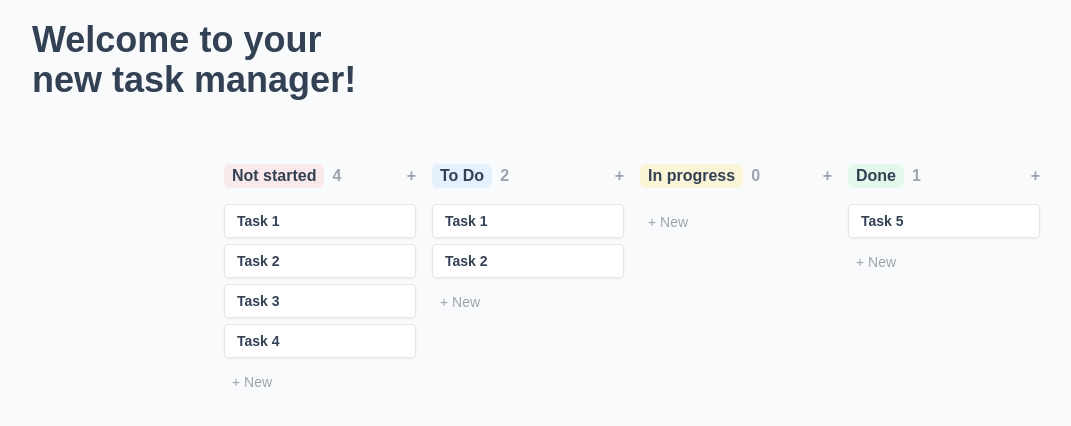
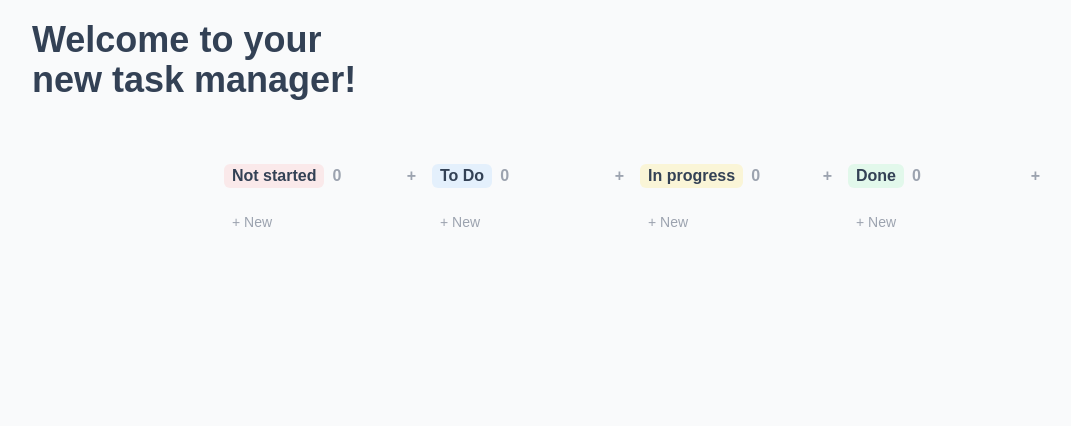
Before and after one commit to localhostd3veloper/notion-replication, a React (Create React App) app: page / in a window 1280 px wide. Shown: the top 426 px of the page, without its empty margins (8-1079 px from the left). Built offline with nearby package versions, Linux system fonts and the light colour scheme.

Commit message:
create: Custom Hook

```diff
--- a/src/components/TaskView.js
+++ b/src/components/TaskView.js
@@ -1,13 +1,22 @@
 import { useState } from "react";
+
+import { useTask } from "../context/AppContext";
 
 function TaskView({ view }) {
   const [isInputVisible, setIsInputVisible] = useState(false);
+  const [inputValue, setInputValue] = useState("");
+  const task = useTask();
+
   const handleNewTask = () => {
-    setIsInputVisible(true);
+    if (inputValue) {
+      task.addTask(inputValue, view.id);
+      setInputValue("");
+    }
+    document.getElementById("input").focus();
   };
 
   return (
-    <div className="flex flex-col items-center gap-4 w-48">
+    <div id="" className="flex flex-col items-center gap-4 w-48">
       <div className={`flex items-center justify-between w-full font-semibold`}>
         <div className="flex gap-2  text-gray-400">
           <div className={`text-slate-700 px-2 rounded-md ${view.color}`}>
@@ -32,17 +41,30 @@ function TaskView({ view }) {
         {isInputVisible && (
           <div className="flex px-3 py-1.5 bg-white drop-shadow-sm rounded w-full cursor-pointer border border-gray-200">
             <input
+              id="input"
               type="text"
               className="w-full text-slate-700 placeholder:font-normal font-semibold text-sm outline-none"
               placeholder="Type a name..."
               autoFocus
+              value={inputValue}
+              onChange={(e) => {
+                setInputValue(e.target.value);
+              }}
+              onKeyDown={(e) => {
+                if (e.key === "Enter") {
+                  handleNewTask();
+                }
+              }}
+              onBlur={() => {
+                setIsInputVisible(false);
+              }}
             />
           </div>
         )}
 
         <button
           className="text-gray-400 text-left pl-2 text-sm mt-2 cursor-pointer focus:outline-blue-400/80"
-          onClick={handleNewTask}
+          onClick={() => setIsInputVisible(true)}
         >
           + New
         </button>
--- a/src/context/AppContext.js
+++ b/src/context/AppContext.js
@@ -1,48 +1,52 @@
-import React, { createContext, useState } from "react";
+import React, { createContext, useState, useContext } from "react";
 
 export const AppContext = createContext();
 
+export function useTask() {
+  return useContext(AppContext);
+}
+
 export const AppProvider = ({ children }) => {
-  const [tasks] = useState([
-    {
-      id: 1,
-      title: "Task 1",
-      description: "Description 1",
-    },
-    {
-      id: 2,
-      title: "Task 2",
-      description: "Description 2",
-    },
-    {
-      id: 3,
-      title: "Task 3",
-      description: "Description 3",
-    },
-    {
-      id: 4,
-      title: "Task 4",
-      description: "Description 4",
-    },
-  ]);
+  // const [tasks] = useState([
+  //   {
+  //     id: 1,
+  //     title: "Task 1",
+  //     description: "Description 1",
+  //   },
+  //   {
+  //     id: 2,
+  //     title: "Task 2",
+  //     description: "Description 2",
+  //   },
+  //   {
+  //     id: 3,
+  //     title: "Task 3",
+  //     description: "Description 3",
+  //   },
+  //   {
+  //     id: 4,
+  //     title: "Task 4",
+  //     description: "Description 4",
+  //   },
+  // ]);
 
-  const [viewItems] = useState([
-    { name: "Not started", id: 1, color: "bg-red-300/20", tasks: tasks },
+  const [viewItems, setViewItems] = useState([
+    { name: "Not started", id: 1, color: "bg-red-300/20", tasks: [] },
     {
       name: "To Do",
       id: 2,
       color: "bg-blue-300/20",
       tasks: [
-        {
-          id: 1,
-          title: "Task 1",
-          description: "Description 1",
-        },
-        {
-          id: 2,
-          title: "Task 2",
-          description: "Description 2",
-        },
+        // {
+        //   id: 1,
+        //   title: "Task 1",
+        //   description: "Description 1",
+        // },
+        // {
+        //   id: 2,
+        //   title: "Task 2",
+        //   description: "Description 2",
+        // },
       ],
     },
     { name: "In progress", id: 3, color: "bg-yellow-300/20", tasks: [] },
@@ -51,16 +55,32 @@ export const AppProvider = ({ children }) => {
       id: 4,
       color: "bg-green-300/20",
       tasks: [
-        {
-          id: 5,
-          title: "Task 5",
-          description: "Description 5",
-        },
+        // {
+        //   id: 5,
+        //   title: "Task 5",
+        //   description: "Description 5",
+        // },
       ],
     },
   ]);
 
-  return (
-    <AppContext.Provider value={{ viewItems }}>{children}</AppContext.Provider>
-  );
+  const addTask = (title, viewId) => {
+    const newTask = {
+      id: Math.floor(Math.random() * 10000),
+      title,
+      description: "",
+    };
+
+    const newViewItems = viewItems.map((view) =>
+      view.id === viewId ? { ...view, tasks: [...view.tasks, newTask] } : view
+    );
+    setViewItems(newViewItems);
+  };
+
+  const value = {
+    viewItems,
+    addTask,
+  };
+
+  return <AppContext.Provider value={value}>{children}</AppContext.Provider>;
 };
```
